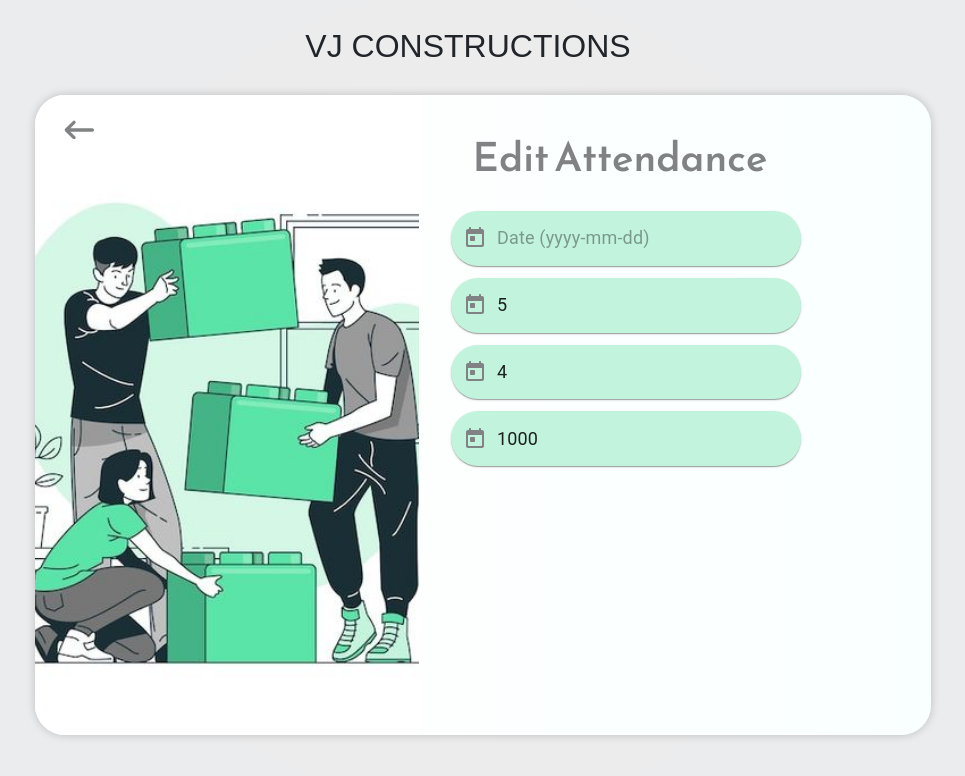
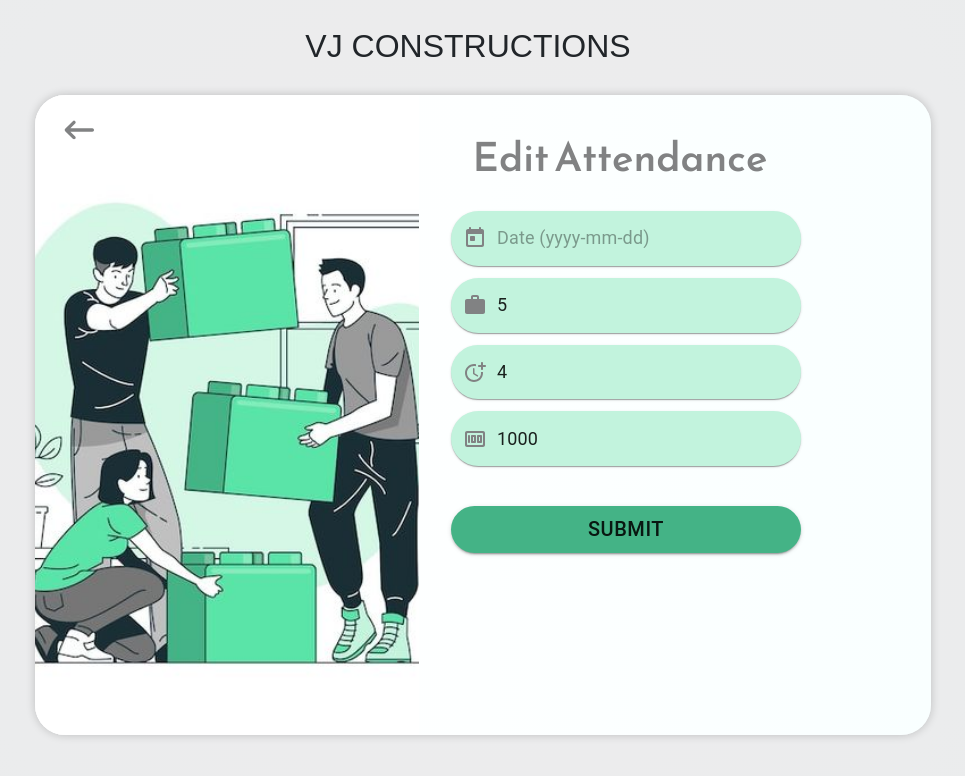
Before and after one commit to antoalex07/emp-reg-frontend, a React (Create React App) app: page /updateAttendance in a window 1280 px wide. Shown: the top 776 px of the page, without its empty margins (172-1137 px from the left). Built offline with nearby package versions, Linux system fonts and the light colour scheme; no server answers; a web font is replaced by a local one.

Commit message:
samples removed and icons added accordingly

```diff
--- a/src/page/updateAttendance/UpdateAttendance.js
+++ b/src/page/updateAttendance/UpdateAttendance.js
@@ -1,9 +1,12 @@
 import React, { useEffect, useState } from 'react'
 import api from '../../api/axiosConfig.js';
-import { Button, IconButton, InputBase, Paper, TextField } from '@mui/material';
+import { Button, InputBase, Paper, ThemeProvider, createTheme } from '@mui/material';
 import './UpdateAttendance.css';
 import { KeyboardBackspaceRounded } from '@mui/icons-material';
 import TodayRoundedIcon from '@mui/icons-material/TodayRounded';
+import WorkRoundedIcon from '@mui/icons-material/WorkRounded';
+import MoreTimeRoundedIcon from '@mui/icons-material/MoreTimeRounded';
+import MoneyRoundedIcon from '@mui/icons-material/MoneyRounded';
 
 const UpdateAttendance = () => {
 
@@ -45,7 +48,15 @@ const UpdateAttendance = () => {
 
     useEffect(() => {
         getAttendance();
-    }, [])
+    }, []);
+
+    const theme = createTheme({
+        palette: {
+          primary: {
+            main: '#44b386',
+          },
+        },
+      });
 
     return (
         <div className='page'>
@@ -105,7 +116,7 @@ const UpdateAttendance = () => {
                             backgroundColor: '#c2f3dd'
                         }}
                         >
-                        <TodayRoundedIcon sx={{ml: 1}} htmlColor='#818283' />
+                        <WorkRoundedIcon sx={{ml: 1}} htmlColor='#818283' />
                         <InputBase
                             id='work'
                             sx={{
@@ -135,7 +146,7 @@ const UpdateAttendance = () => {
                             backgroundColor: '#c2f3dd'
                         }}
                         >
-                        <TodayRoundedIcon sx={{ml: 1}} htmlColor='#818283' />
+                        <MoreTimeRoundedIcon sx={{ml: 1}} htmlColor='#818283' />
                         <InputBase
                             id='overtime'
                             sx={{
@@ -165,7 +176,7 @@ const UpdateAttendance = () => {
                             backgroundColor: '#c2f3dd'
                         }}
                         >
-                        <TodayRoundedIcon sx={{ml: 1}} htmlColor='#818283' />
+                        <MoneyRoundedIcon sx={{ml: 1}} htmlColor='#818283' />
                         <InputBase
                             id='advance'
                             sx={{
@@ -182,6 +193,17 @@ const UpdateAttendance = () => {
                         />
                     </Paper>
 
+                    <ThemeProvider theme={theme}>
+                        <Button variant='contained'
+                                style={{ fontSize: '20px',
+                                         width: 350,
+                                         borderRadius: '30px',
+                                         marginLeft: '12px',
+                                         marginTop: '40px'
+                                        }}>
+                                    Submit</Button>
+                    </ThemeProvider>
+
                 </div>
 
             </div>
```
